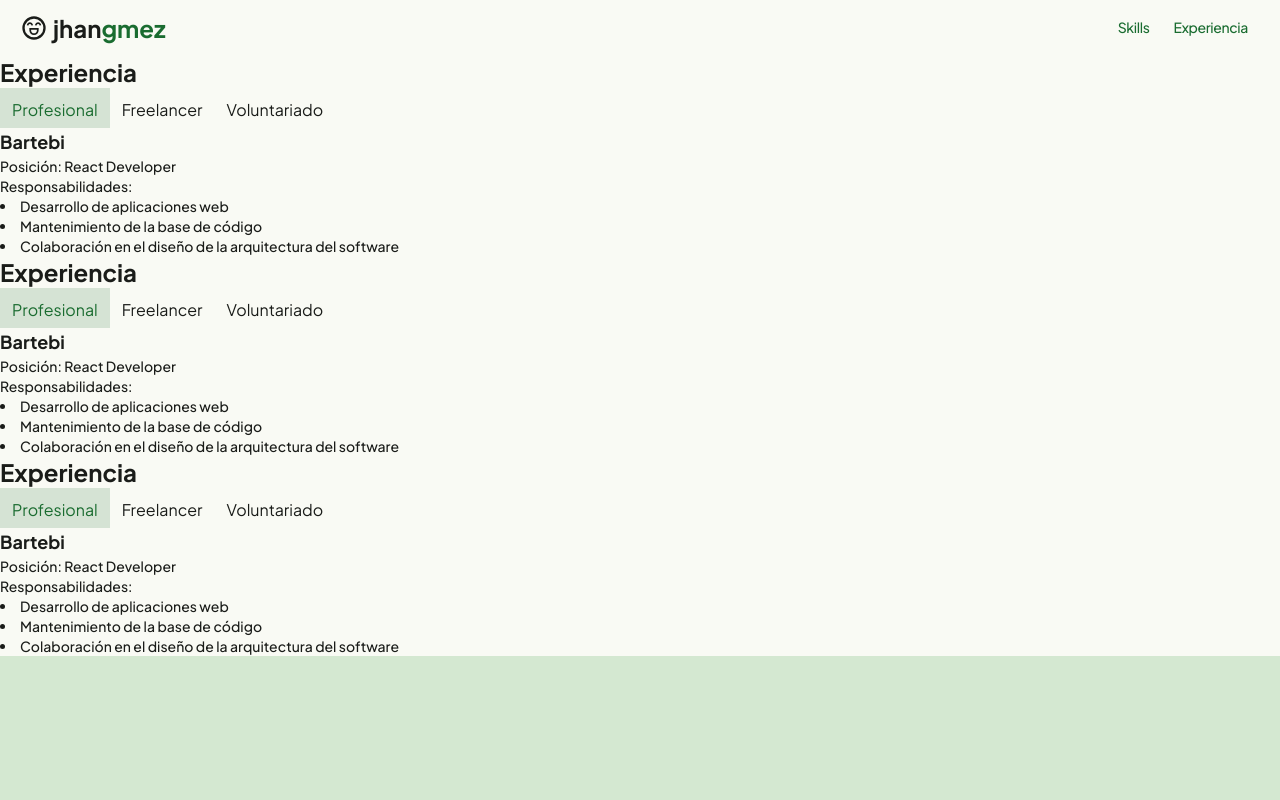
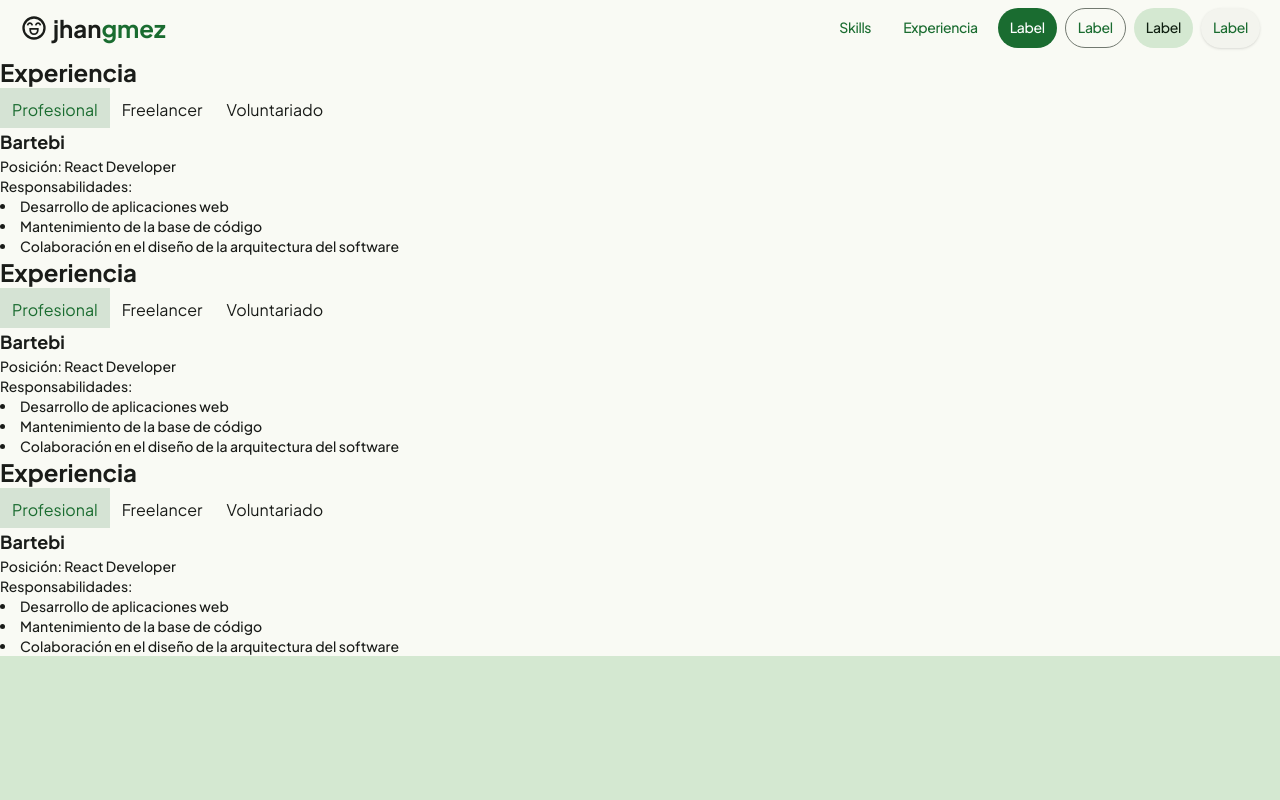
Before and after one commit to jhangmez/pagina, a Next.js app: page / in a window 1280 px wide. Shown: the top 800 px of the page. Built offline with nearby package versions, Linux system fonts and the light colour scheme.

Commit message:
Se agregaron todos los botones

```diff
--- a/src/components/Buttons/Elevated/index.tsx
+++ b/src/components/Buttons/Elevated/index.tsx
@@ -1,3 +1,25 @@
-export default function Elevated() {
-  return <div>HGola estas son mis experiencias :D</div>
+type ButtonProps = {
+  label: string
+  onClick?: string
+  target_blank?: boolean
+  icon?: string
 }
+
+const Elevated: React.FC<ButtonProps> = ({
+  label,
+  onClick,
+  target_blank,
+  icon
+}) => {
+  return (
+    <button className='w-[fit] bg-light-surfaceContainerLow dark:bg-dark-surfaceContainerLow shadow dark:shadow h-10 rounded-[100px] flex-col justify-center items-center gap-2 inline-flex text-light-primary dark:text-dark-primary hover:text-light-primary disabled:text-light-onSurface'>
+      <div className='self-stretch grow shrink basis-0 px-3 py-2.5 justify-center items-center gap-2 inline-flex rounded-[100px] hover:bg-light-primary hover:bg-opacity-8 focus:bg-opacity-12 active:bg-opacity-16'>
+        <div className='text-center text-sm font-medium leading-tight tracking-tight'>
+          {label}
+        </div>
+      </div>
+    </button>
+  )
+}
+
+export default Elevated
--- a/src/components/Buttons/Filled/index.tsx
+++ b/src/components/Buttons/Filled/index.tsx
@@ -1,3 +1,25 @@
-export default function Filled() {
-  return <div>HGola estas son mis experiencias :D</div>
+type ButtonProps = {
+  label: string
+  onClick?: string
+  target_blank?: boolean
+  icon?: string
 }
+
+const Filled: React.FC<ButtonProps> = ({
+  label,
+  onClick,
+  target_blank,
+  icon
+}) => {
+  return (
+    <button className='w-[fit] h-10 rounded-[100px] flex-col justify-center items-center gap-2 inline-flex bg-light-primary dark:bg-dark-primary text-light-onPrimary dark:text-dark-onPrimary hover:text-light-onPrimary dark:hover:text-dark-onPrimary'>
+      <div className='self-stretch grow shrink basis-0 px-3 py-2.5 justify-center items-center gap-2 inline-flex rounded-[100px] hover:bg-light-onPrimary hover:bg-opacity-10 focus:bg-opacity-12 active:bg-opacity-16 disabled:text-light-onSurface dark:disabled:text-dark-onSurface'>
+        <div className='text-center text-sm font-medium leading-tight tracking-tight'>
+          {label}
+        </div>
+      </div>
+    </button>
+  )
+}
+
+export default Filled
--- a/src/components/Buttons/Icon/index.tsx
+++ b/src/components/Buttons/Icon/index.tsx
@@ -16,8 +16,8 @@ const Text: React.FC<ButtonProps> = ({
   icon
 }) => {
   return (
-    <button className='w-[fit] h-10 rounded-[100px] flex-col justify-center items-center gap-2 inline-flex text-light-primary dark:text-dark-primary hover:text-light-primary hover:bg-light-primary hover:bg-opacity-8 focus:bg-opacity-12 active:bg-opacity-16 disabled:text-light-onSurface'>
-      <div className='self-stretch grow shrink basis-0 px-3 py-2.5 justify-center items-center gap-2 inline-flex'>
+    <button className='w-[fit] h-10 rounded-[100px] flex-col justify-center items-center gap-2 inline-flex text-light-primary dark:text-dark-primary hover:text-light-primary disabled:text-light-onSurface'>
+      <div className='self-stretch grow shrink basis-0 px-3 py-2.5 justify-center items-center gap-2 inline-flex rounded-[100px] hover:bg-light-primary hover:bg-opacity-8 focus:bg-opacity-12 active:bg-opacity-16 '>
         <div className='text-center text-sm font-medium leading-tight tracking-tight'>
           <Icon icon={`${icon}`} width={26} />
         </div>
--- a/src/components/Buttons/Outlined/index.tsx
+++ b/src/components/Buttons/Outlined/index.tsx
@@ -1,3 +1,25 @@
-export default function Outlined() {
-  return <div>HGola estas son mis experiencias :D</div>
+type ButtonProps = {
+  label: string
+  onClick?: string
+  target_blank?: boolean
+  icon?: string
 }
+
+const Outlined: React.FC<ButtonProps> = ({
+  label,
+  onClick,
+  target_blank,
+  icon
+}) => {
+  return (
+    <button className='w-[fit] h-10 rounded-[100px] flex-col justify-center items-center gap-2 inline-flex text-light-primary dark:text-dark-primary hover:text-light-primary disabled:text-light-onSurface border border-light-outline dark:border-dark-outline'>
+      <div className='self-stretch grow shrink basis-0 px-3 py-2.5 justify-center items-center gap-2 inline-flex rounded-[100px] hover:bg-light-primary hover:bg-opacity-8 focus:bg-opacity-12 active:bg-opacity-16'>
+        <div className='text-center text-sm font-medium leading-tight tracking-tight'>
+          {label}
+        </div>
+      </div>
+    </button>
+  )
+}
+
+export default Outlined
--- a/src/components/Buttons/Text/index.tsx
+++ b/src/components/Buttons/Text/index.tsx
@@ -12,8 +12,8 @@ const Text: React.FC<ButtonProps> = ({
   icon
 }) => {
   return (
-    <button className='w-[fit] h-10 rounded-[100px] flex-col justify-center items-center gap-2 inline-flex text-light-primary dark:text-dark-primary hover:text-light-primary hover:bg-light-primary hover:bg-opacity-8 focus:bg-opacity-12 active:bg-opacity-16 disabled:text-light-onSurface'>
-      <div className='self-stretch grow shrink basis-0 px-3 py-2.5 justify-center items-center gap-2 inline-flex'>
+    <button className='w-[fit] h-10 rounded-[100px] flex-col justify-center items-center gap-2 inline-flex text-light-primary dark:text-dark-primary hover:text-light-primary disabled:text-light-onSurface'>
+      <div className='self-stretch grow shrink basis-0 px-3 py-2.5 justify-center items-center gap-2 inline-flex rounded-[100px] hover:bg-light-primary hover:bg-opacity-8 focus:bg-opacity-12 active:bg-opacity-16'>
         <div className='text-center text-sm font-medium leading-tight tracking-tight'>
           {label}
         </div>
--- a/src/components/Buttons/Tonal/index.tsx
+++ b/src/components/Buttons/Tonal/index.tsx
@@ -1,3 +1,25 @@
-export default function Tonal() {
-  return <div>HGola estas son mis experiencias :D</div>
+type ButtonProps = {
+  label: string
+  onClick?: string
+  target_blank?: boolean
+  icon?: string
 }
+
+const Tonal: React.FC<ButtonProps> = ({
+  label,
+  onClick,
+  target_blank,
+  icon
+}) => {
+  return (
+    <button className='w-[fit] h-10 rounded-[100px] bg-light-secondaryContainer dark:bg-dark-secondaryContainer flex-col justify-center items-center gap-2 inline-flex text-light-onSecondaryContainer dark:text-dark-onSecondaryContainer hover:text-light-onSecondaryContainer disabled:text-light-onSurface'>
+      <div className='self-stretch grow shrink basis-0 px-3 py-2.5 justify-center items-center gap-2 inline-flex rounded-[100px] hover:bg-light-secondaryContainer hover:bg-opacity-8 focus:bg-opacity-12 active:bg-opacity-16'>
+        <div className='text-center text-sm font-medium leading-tight tracking-tight'>
+          {label}
+        </div>
+      </div>
+    </button>
+  )
+}
+
+export default Tonal
--- a/src/components/Header/index.tsx
+++ b/src/components/Header/index.tsx
@@ -4,6 +4,10 @@ import React from 'react'
 import Link from 'next/link'
 import Textbutton from '@Buttons/Text'
 import Iconbutton from '@Buttons/Icon'
+import Filledbutton from '@Buttons/Filled'
+import Outlinedbutton from '@Buttons/Outlined'
+import Tonalbutton from '@Buttons/Tonal'
+import Elevatedbutton from '@Buttons/Elevated'
 import { Icon } from '@iconify/react'
 
 export default function Header() {
@@ -44,7 +48,7 @@ export default function Header() {
           }
           id='navbar'
         >
-          <ul className='flex flex-col lg:flex-row list-none lg:ml-auto'>
+          <ul className='flex flex-col lg:flex-row list-none lg:ml-auto gap-2'>
             <li className='nav-item'>
               <Link href='/skills'>
                 <Textbutton label='Skills' />
@@ -55,6 +59,26 @@ export default function Header() {
                 <Textbutton label='Experiencia' />
               </Link>
             </li>
+            <li className='nav-item'>
+              <Link href='/experiencia'>
+                <Filledbutton label='Label' />
+              </Link>
+            </li>
+            <li className='nav-item'>
+              <Link href='/experiencia'>
+                <Outlinedbutton label='Label' />
+              </Link>
+            </li>
+            <li className='nav-item'>
+              <Link href='/experiencia'>
+                <Tonalbutton label='Label' />
+              </Link>
+            </li>
+            <li className='nav-item'>
+              <Link href='/experiencia'>
+                <Elevatedbutton label='Label' />
+              </Link>
+            </li>
           </ul>
         </div>
       </div>
```
